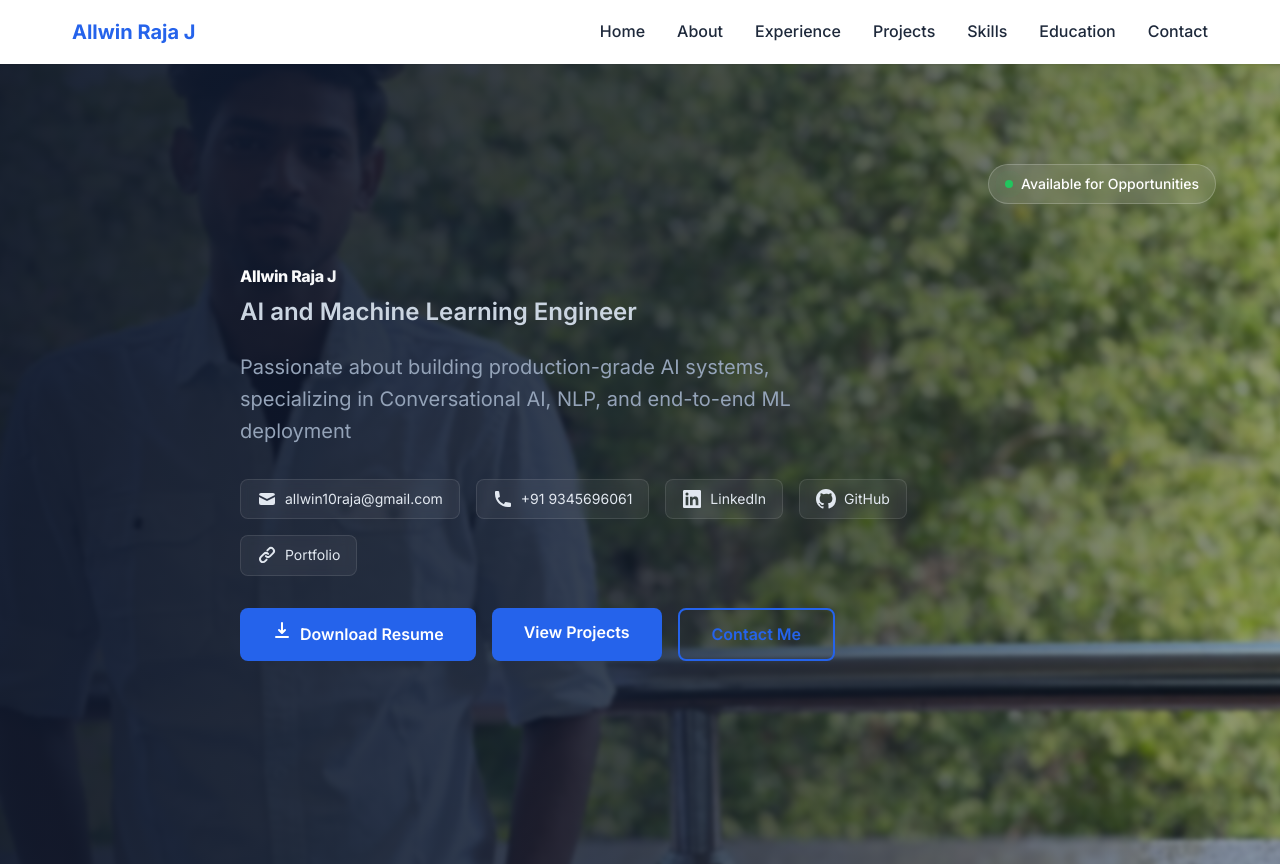
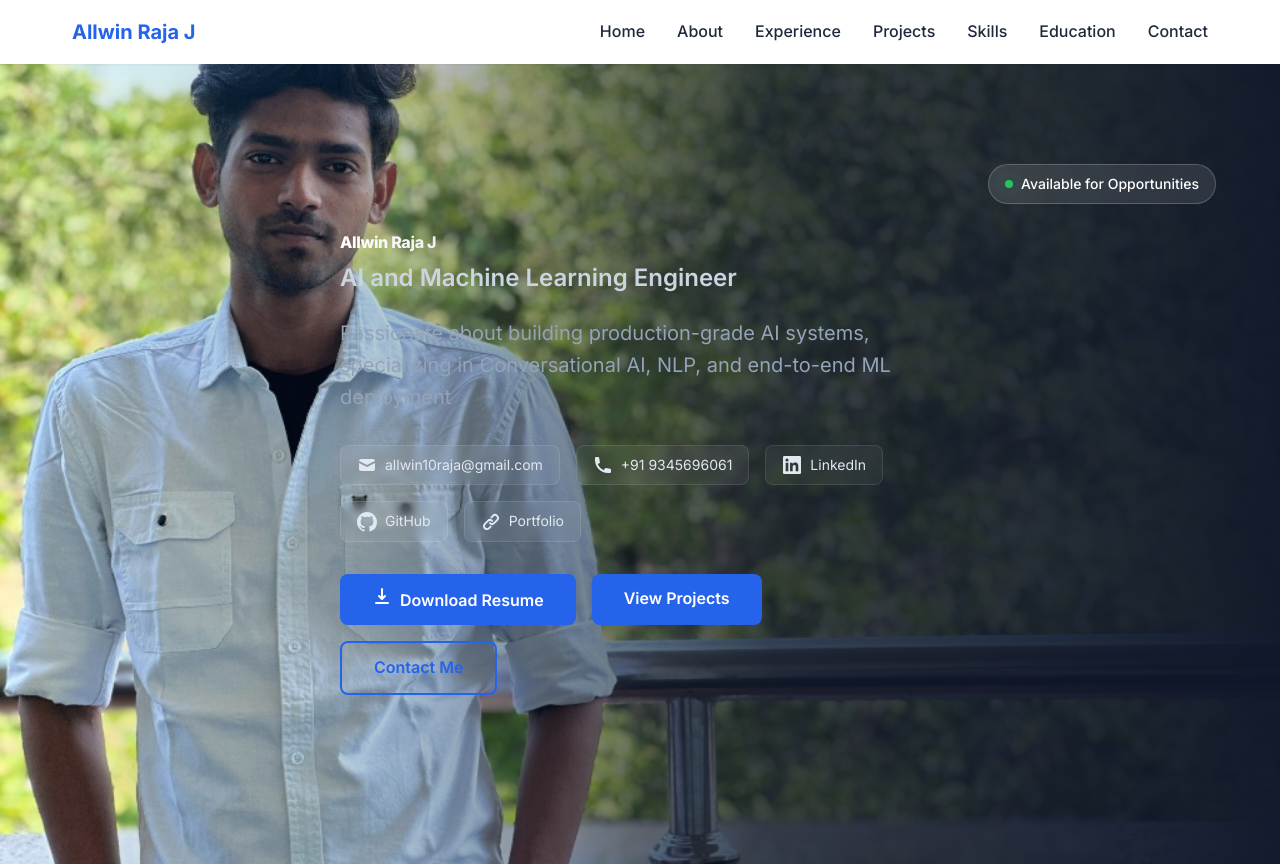
Before and after one commit to allwin107/Portfolio, a Next.js app: page / in a window 1280 px wide. Shown: the top 866 px of the page. Built offline with nearby package versions, Linux system fonts and the light colour scheme.

Commit message:
design changes

```diff
--- a/components/Hero.module.css
+++ b/components/Hero.module.css
@@ -16,33 +16,41 @@
     height: 100%;
     background-image: url('/images/profile-3.jpg');
     background-size: cover;
-    background-position: center;
+    background-position: 25% center;
+    /* Focus slightly left to frame the figure */
     background-repeat: no-repeat;
     z-index: 0;
-    filter: blur(2px); /* Slight blur for focus on text */
-    transform: scale(1.05); /* Prevent blur edges */
+    /* Removed blur so you are clearly visible */
 }
 
-/* Gradient Overlay */
+/* Gradient Overlay - Transparent on left, Dark on right */
 .heroOverlay {
     position: absolute;
     top: 0;
     left: 0;
     width: 100%;
     height: 100%;
-    background: linear-gradient(
-        to right,
-        rgba(15, 23, 42, 0.95) 0%,
-        rgba(15, 23, 42, 0.8) 50%,
-        rgba(15, 23, 42, 0.4) 100%
-    );
+    background: linear-gradient(to right,
+            rgba(15, 23, 42, 0.0) 0%,
+            /* Totally clear on left */
+            rgba(15, 23, 42, 0.2) 30%,
+            /* Gradual darkening */
+            rgba(15, 23, 42, 0.8) 60%,
+            /* Darker behind text */
+            rgba(15, 23, 42, 0.98) 100%
+            /* Solid dark on right edge */
+        );
     z-index: 1;
 }
 
 .heroContent {
     position: relative;
-    z-index: 2; /* Place content above overlay */
-    max-width: 800px;
+    z-index: 2;
+    max-width: 600px;
+    /* Limit width */
+    margin-left: auto;
+    /* Push to the right side */
+    padding-right: var(--spacing-md);
 }
 
 .hireBadge {
@@ -91,7 +99,8 @@
 
 .title {
     font-size: var(--font-size-2xl);
-    color: #cbd5e1; /* Lighter text for dark background */
+    color: #cbd5e1;
+    /* Lighter text for dark background */
     font-weight: 600;
     margin-bottom: var(--spacing-lg);
 }
@@ -117,7 +126,8 @@
     align-items: center;
     gap: var(--spacing-xs);
     padding: var(--spacing-xs) var(--spacing-md);
-    background: rgba(255, 255, 255, 0.05); /* Glass effect */
+    background: rgba(255, 255, 255, 0.05);
+    /* Glass effect */
     backdrop-filter: blur(5px);
     border: 1px solid rgba(255, 255, 255, 0.1);
     border-radius: var(--radius-md);
@@ -145,6 +155,7 @@
         opacity: 0;
         transform: translateY(30px);
     }
+
     to {
         opacity: 1;
         transform: translateY(0);
@@ -152,9 +163,12 @@
 }
 
 @keyframes float {
-    0%, 100% {
+
+    0%,
+    100% {
         transform: translateY(0);
     }
+
     50% {
         transform: translateY(-10px);
     }
@@ -164,9 +178,11 @@
     0% {
         box-shadow: 0 0 0 0 rgba(34, 197, 94, 0.4);
     }
+
     70% {
         box-shadow: 0 0 0 10px rgba(34, 197, 94, 0);
     }
+
     100% {
         box-shadow: 0 0 0 0 rgba(34, 197, 94, 0);
     }
@@ -179,15 +195,14 @@
         right: 50%;
         transform: translateX(50%);
         width: max-content;
-        animation: none; /* Disable float on mobile to save space */
+        animation: none;
+        /* Disable float on mobile to save space */
     }
 
     .heroOverlay {
-        background: linear-gradient(
-            to bottom,
-            rgba(15, 23, 42, 0.8) 0%,
-            rgba(15, 23, 42, 0.95) 100%
-        );
+        background: linear-gradient(to bottom,
+                rgba(15, 23, 42, 0.8) 0%,
+                rgba(15, 23, 42, 0.95) 100%);
     }
 
     .heroContent {
```
